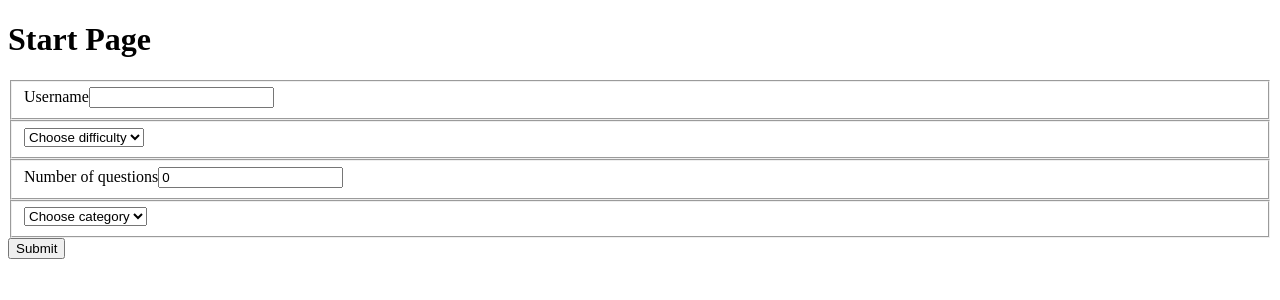
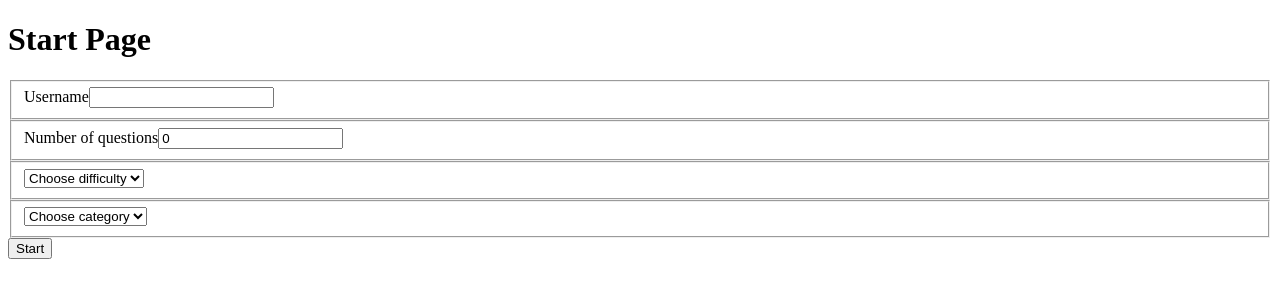
Before and after one commit to bgf122/vue_trivia_game, a Vue app: page / in a window 1280 px wide. Shown: the top 300 px of the page. Built offline with nearby package versions, Linux system fonts and the light colour scheme.

Commit message:
feat: removed unnecessary events and updated difficulty list with final values.

```diff
--- a/src/views/StartScreen.vue
+++ b/src/views/StartScreen.vue
@@ -1,4 +1,8 @@
 <script setup>
+
+// TODO
+// Call API request
+
 import { reactive, ref } from "vue";
 const username = ref("");
 const questions = ref(0);
@@ -6,21 +10,18 @@ const difficulty = ref("");
 const category = ref("");
 
 const difficultiesList = reactive([
-    "easy", "medium", "hard"
+    "Any Difficulty", "Easy", "Medium", "Hard"
 ]);
 const categoriesList = reactive([
-    "sports", "science", "history"
+    "Any Category", "sports", "science", "history"
+    // TODO
+    // Populate from API
 ]);
-
-const onDifficultyChange = event => {
-    console.log(event.target.value);
-}
-const onCategoryChange = event => {
-    console.log(event.target.value);
-}
 
 const onSubmitClick = event => {
     console.log("Clicked submit");
+    // TODO
+    // Save to store
 }
 </script>
 
@@ -34,30 +35,25 @@ const onSubmitClick = event => {
             </fieldset>
 
             <fieldset>
-        <select @change="onDifficultyChange">
-            <option value="">Choose difficulty</option>
-            <option v-for="item in difficultiesList" :key="item">
-                {{ item }}
-            </option>
-        </select>
-      </fieldset>
-
-      <fieldset>
                 <label for="questions">Number of questions</label>
                 <input type="number" id="questions" v-model="questions" />
             </fieldset>
 
             <fieldset>
-        <select @change="onCategoryChange">
-            <option value="">Choose category</option>
-            <option v-for="item in categoriesList" :key="item">
-                {{ item }}
-            </option>
+                <select>
+                    <option value>Choose difficulty</option>
+                    <option v-for="item in difficultiesList" :key="item">{{ item }}</option>
                 </select>
             </fieldset>
 
-        <button @click="onSubmitClick">Submit</button>
+            <fieldset>
+                <select>
+                    <option value>Choose category</option>
+                    <option v-for="item in categoriesList" :key="item">{{ item }}</option>
+                </select>
+            </fieldset>
 
+            <button @click="onSubmitClick">Start</button>
         </form>
     </main>
 </template>
```
Lines whose indentation alone changed are shown as unchanged.
